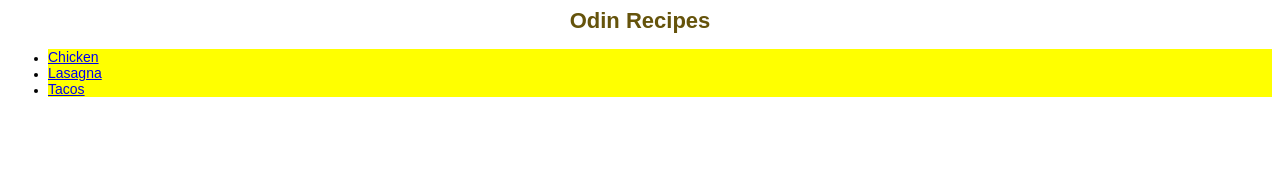
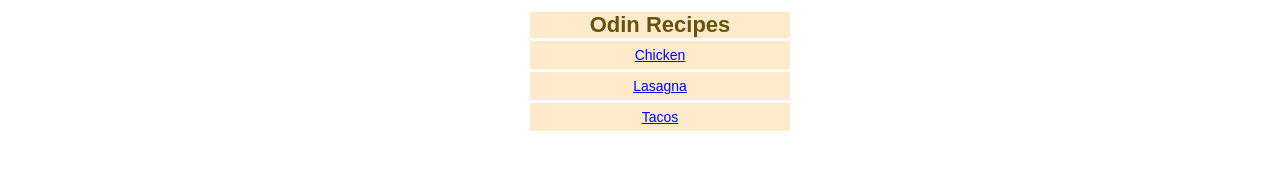
Before and after one commit to e-conte/odin-recipes, a plain HTML site: page index.html in a window 1280 px wide. Drawn offline with Linux system fonts and the light colour scheme.

Commit message:
index styles added

```diff
--- a/index.html
+++ b/index.html
@@ -7,9 +7,9 @@
     <title>Recipes</title>
 </head>
 
-<body>
-    <h1>Odin Recipes</h1>
-    <ul>
+<body class="index">
+
+    <ul><h1>Odin Recipes</h1>
         <li><a href="recipes/chicken.html">Chicken</a></li>
         <li><a href="recipes/lasagna.html">Lasagna</a></li>
         <li><a href="recipes/tacos.html">Tacos</a></li>
--- a/style.css
+++ b/style.css
@@ -1,6 +1,7 @@
 * {
     font-family: Arial, Helvetica, sans-serif;
     font-size: 14px;
+    margin: 0;
 }
 
 h1,
@@ -8,7 +9,11 @@ h2 {
     font-size: 22px;
     font-weight: 800;
     color: hsl(48, 80%, 22%);
-    text-align: center;
+
+}
+h1  {
+    background-color: hsl(36, 100%, 90%);
+
 }
 
 h2 {
@@ -18,5 +23,17 @@ h2 {
 
 li {
     font-size: 12px;
-    background-color: hsl(60, 100%, 50%);
+    list-style: none;
+    display: block;
+    padding: 6px;
+    margin: 3px 0;
+    background-color: hsl(36, 100%, 90%);
+
 }
+
+.index  {
+    width: 300px;
+    margin: 12px auto;
+    display: block;
+    text-align: center;
+}
```
